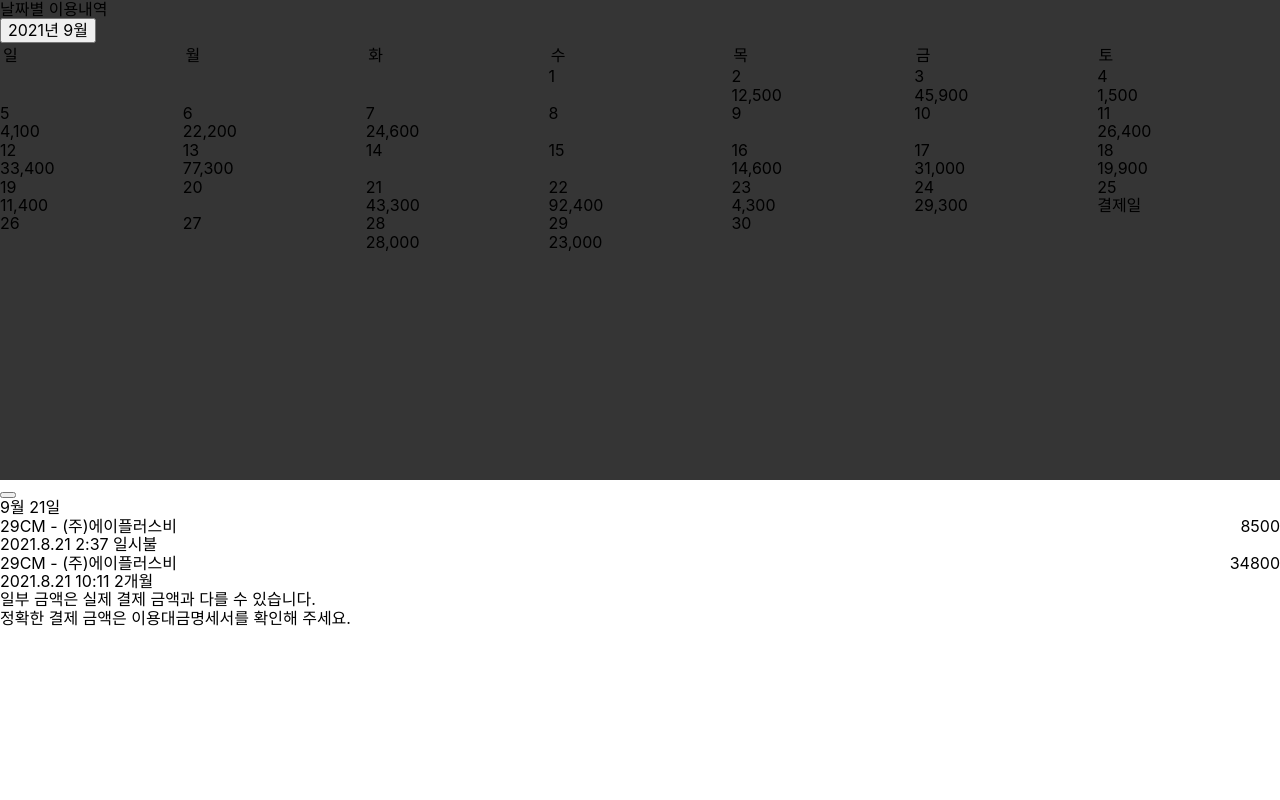
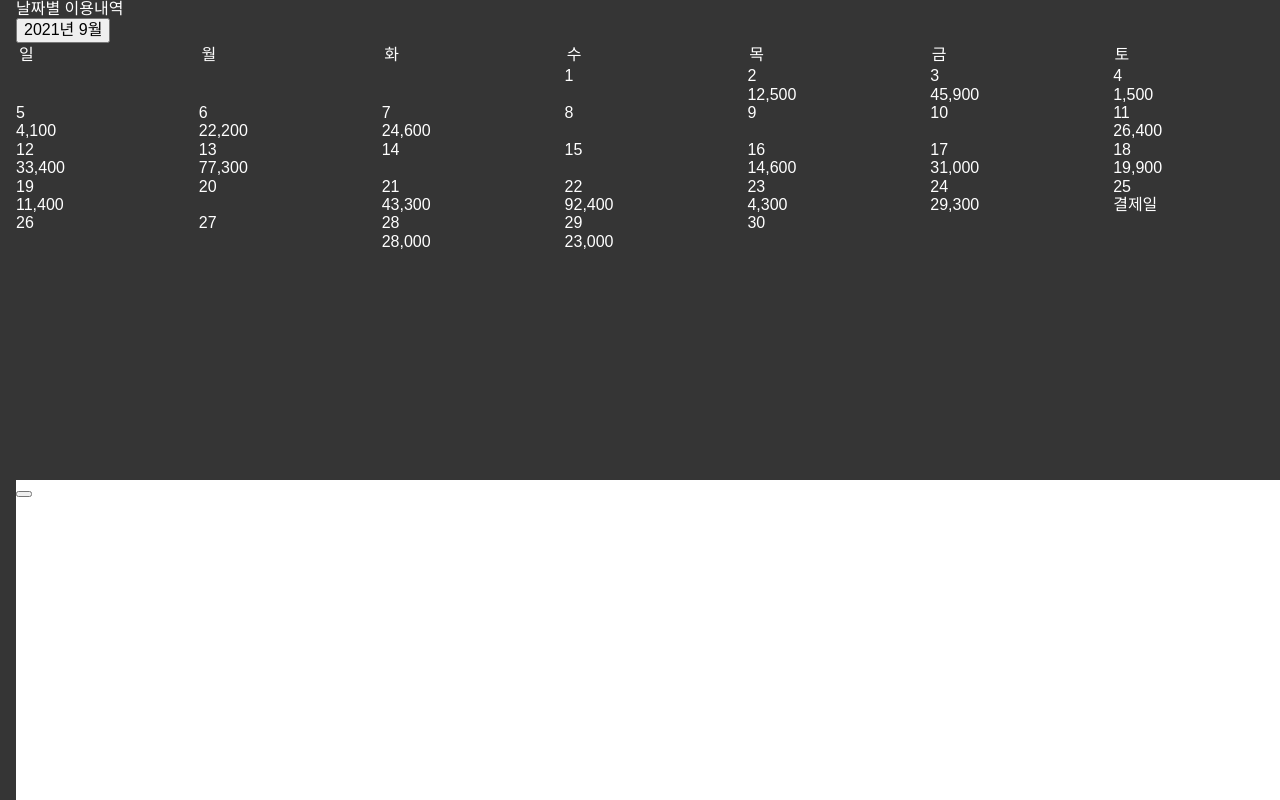
Before and after one commit to IsaacYouKorea/hyundaicard, a React (Create React App) app: page / in a window 1280 px wide. Built offline with nearby package versions, Linux system fonts and the light colour scheme.

Commit message:
style: Global style 배경, 기본 폰트, 패딩 적용

```diff
--- a/src/App.tsx
+++ b/src/App.tsx
@@ -11,11 +11,9 @@
 
 const StyledApp = styled.div`
   ${({ theme }) => {
-    console.log(theme)
     return css`
       width: 100vw;
       height: 100vh;
-      background: ${theme.colors.background}
     `
   }}
 `
--- a/src/styles/global-style.ts
+++ b/src/styles/global-style.ts
@@ -1,5 +1,6 @@
 import { createGlobalStyle } from "styled-components";
 import { normalize } from "styled-normalize";
+import { darkTheme } from "./theme";
 
 // 위에서 받은 `normalize`로 기본 css가 초기화 합니다.
 const GlobalStyle = createGlobalStyle`
@@ -8,6 +9,10 @@
   html,
   body {
     overflow: hidden;
+    font-family: ${darkTheme.fonts.family.base};
+    color: ${darkTheme.colors.white};
+    background-color: ${darkTheme.colors.background};
+    padding: 0 0.5rem;
   }
 
   * {
--- a/src/styles/theme.ts
+++ b/src/styles/theme.ts
@@ -24,7 +24,7 @@
     base: "1.6rem",
     lg: "2rem",
     xl: "2.5rem",
-    title: "6rem",
+    title: "1rem",
   },
   weight: {
     light: 100,
```
